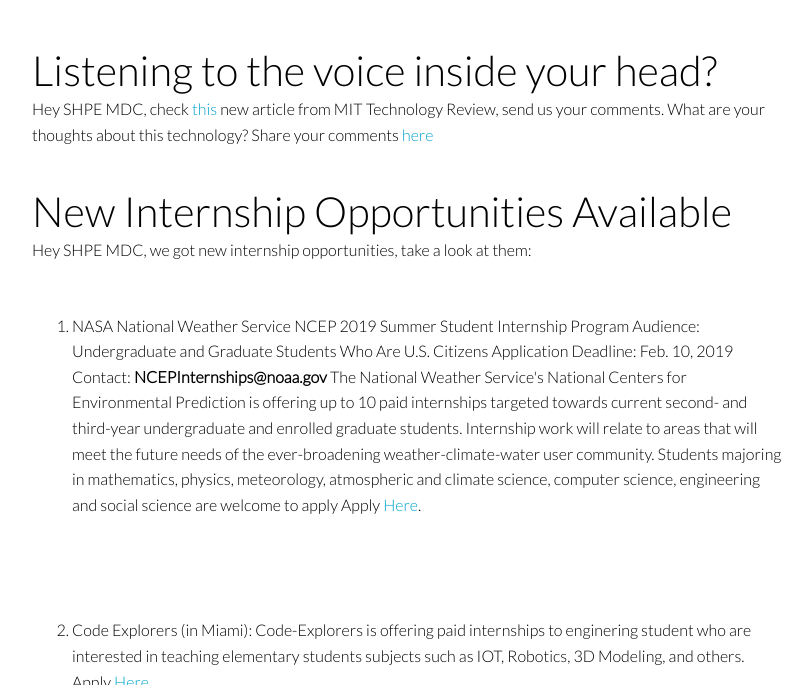
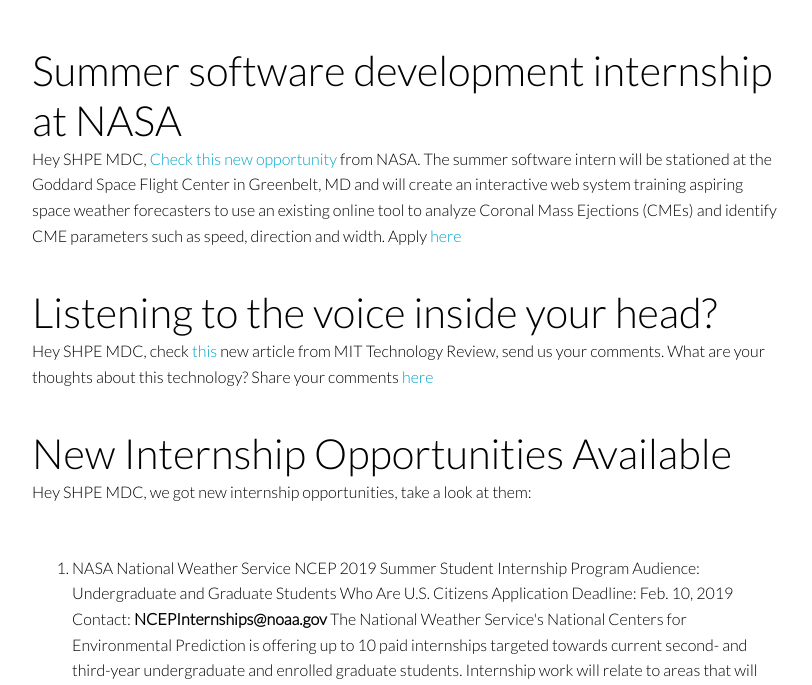
Before and after one commit to Hialeah/shpe, a Jekyll site: the page built from news.html, in a window 1280 px wide and 900 px high, scrolled down 689 px, cut to the strip 215-900 px from the top of the window. Shown: the whole strip, without its empty margins (233-1045 px from the left). Built offline with Jekyll 4.4.1, drawn with Linux system fonts in a browser that asks for light colours; nearby versions of some CDN libraries.

Commit message:
Update news.html

```diff
--- a/news.html
+++ b/news.html
@@ -21,6 +21,15 @@
 
 			<!-- TODO: Iterate over news and display it here -->
 			<li class="blog-post">
+				<!-- Another Post -->
+				<h2><a href="#">Summer software development internship at NASA</a></h2>
+				<div class="post-content">
+							Hey SHPE MDC,
+							<a  href="https://nasajsc.secure.force.com/InternshipProjectQuickLook">Check this new opportunity</a> from NASA.
+					The summer software intern will be stationed at the Goddard Space Flight Center in Greenbelt, MD and will create an interactive web system training aspiring space weather forecasters to use an existing online tool to analyze Coronal Mass Ejections (CMEs) and identify CME parameters such as speed, direction and width.
+					Apply <a href="https://intern.nasa.gov/">here</a>
+				</div>
+				<!-- Another Post -->
 				<!-- Another Post -->
 				<h2><a href="#">Listening to the voice inside your head?</a></h2>
 				<div class="post-content">
```
